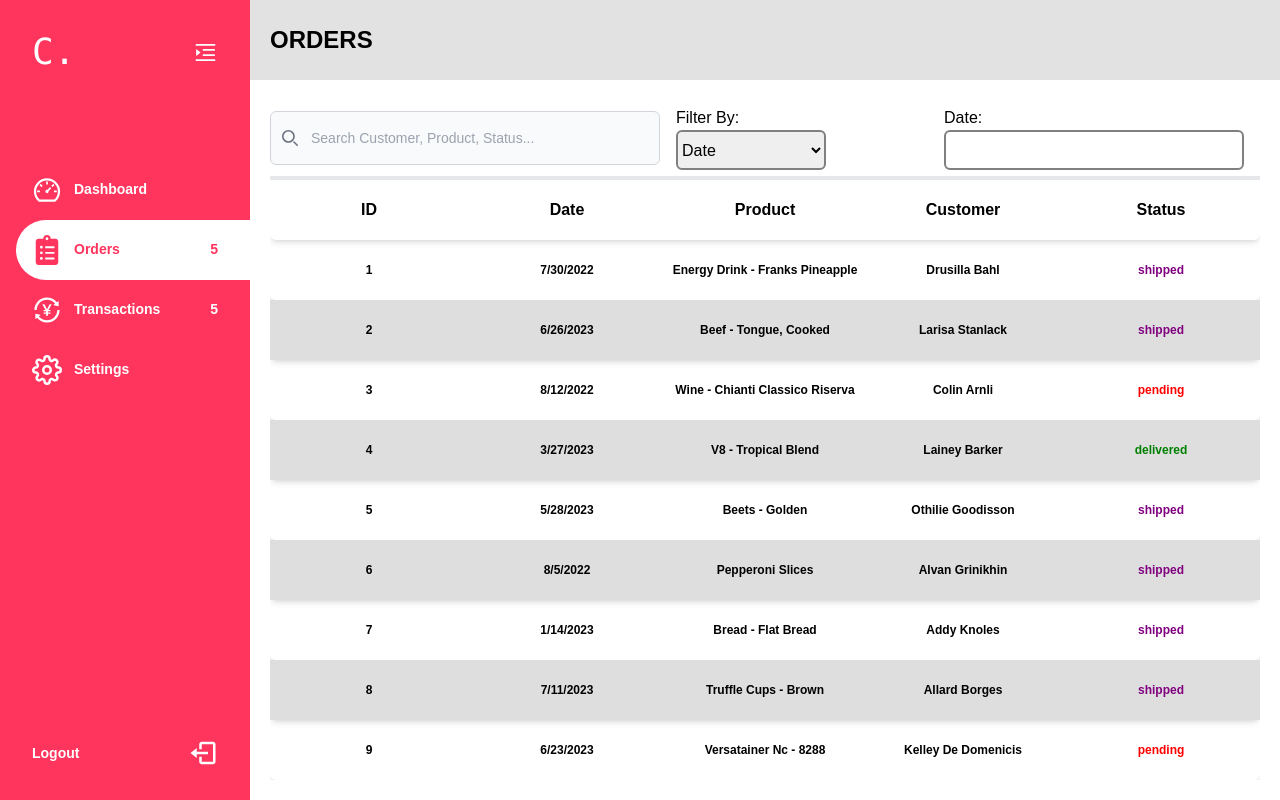
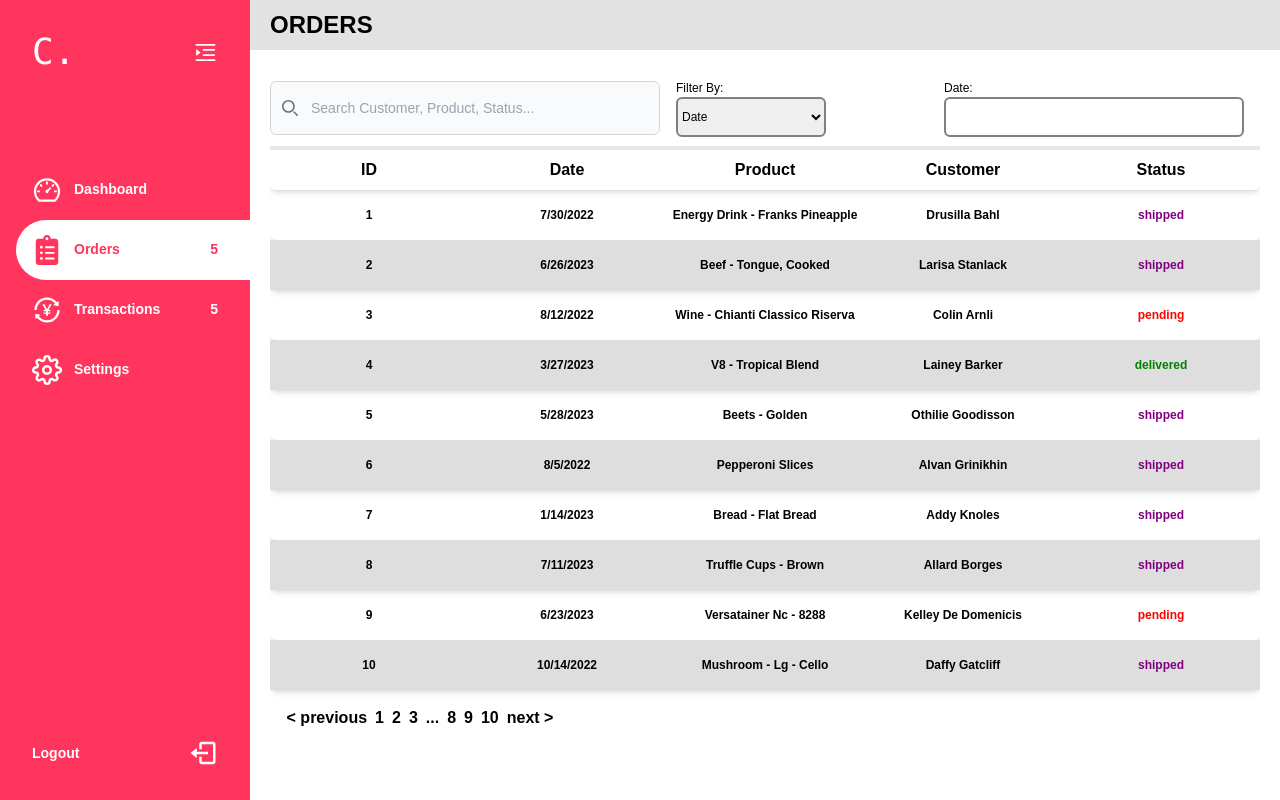
Before and after one commit to yomCode/cruiseDemo, a React (Create React App) app: page /orders in a window 1280 px wide. Built offline with nearby package versions, Linux system fonts and the light colour scheme; data requests are answered from the project's data file.

Commit message:
Pagination implemented

```diff
--- a/package.json
+++ b/package.json
@@ -11,11 +11,13 @@
     "@types/jest": "^27.5.2",
     "@types/node": "^16.18.39",
     "@types/react": "^18.2.15",
+    "@types/react-paginate": "^7.1.1",
     "@types/react-router-dom": "^5.3.3",
     "axios": "^1.4.0",
     "react": "^18.2.0",
     "react-dom": "^18.2.0",
     "react-icons": "^4.10.1",
+    "react-paginate": "^8.2.0",
     "react-redux": "^8.1.1",
     "react-router-dom": "^6.14.2",
     "react-scripts": "5.0.1",
--- a/src/components/DashboardNav.tsx
+++ b/src/components/DashboardNav.tsx
@@ -6,7 +6,7 @@ interface Props {
 
 const DashboardNav = ({ page }: Props) => {
   return (
-    <div className="w-full h-[80px] font-bold text-2xl bg-[#e2e2e2] py-3 px-5 flex items-center">
+    <div className="w-full h-[50px] font-bold text-2xl bg-[#e2e2e2] py-3 px-5 flex items-center">
       {page.toUpperCase()}
     </div>
   );
--- /dev/null
+++ b/src/components/Pagination.tsx
@@ -0,0 +1,50 @@
+import React, { useEffect, useState } from "react";
+import ReactPaginate from "react-paginate";
+
+interface PaginatedDataProps<T> {
+  itemsPerPage: number;
+  items: T[];
+  renderItem: (item: T) => React.ReactNode;
+}
+
+const PaginatedData = <T,>({
+  itemsPerPage,
+  items,
+  renderItem,
+}: PaginatedDataProps<T>) => {
+  const [currentItems, setCurrentItems] = useState<T[]>([]);
+  const [pageCount, setPageCount] = useState(1);
+  const [itemOffset, setItemOffset] = useState(0);
+
+  useEffect(() => {
+    const endOffset = itemOffset + itemsPerPage;
+    setCurrentItems(items?.slice(itemOffset, endOffset));
+    setPageCount(Math.ceil(items?.length / itemsPerPage));
+  }, [itemOffset, itemsPerPage, items]);
+
+  const handlePageClick = (e: any) => {
+    const newOffset = (e?.selected * itemsPerPage) % items?.length;
+    setItemOffset(newOffset);
+  };
+
+  return (
+    <>
+      {currentItems?.map((item: T) => {
+        return renderItem(item);
+      })}
+
+      <ReactPaginate
+        breakLabel="..."
+        nextLabel="next >"
+        onPageChange={handlePageClick}
+        pageRangeDisplayed={2}
+        pageCount={pageCount}
+        previousLabel="< previous"
+        renderOnZeroPageCount={null}
+        className="w-[300px] font-bold flex justify-center gap-2 mt-4 cursor-pointer"
+      />
+    </>
+  );
+};
+
+export default PaginatedData;
--- a/src/screens/Orders.tsx
+++ b/src/screens/Orders.tsx
@@ -2,6 +2,7 @@ import React, { useEffect, useState } from "react";
 import axios from "axios";
 import { useDispatch, useSelector } from "react-redux";
 import { setOrders } from "../store/OrderSlice";
+import PaginatedData from "../components/Pagination";
 
 export interface OrderProps {
   id: number;
@@ -120,7 +121,7 @@ const Orders = () => {
         </div>
         <div className="flex justify-between items-center w-full max-w-[600px] p-4">
           {/* Filter method */}
-          <div className="flex flex-col">
+          <div className="flex flex-col text-[12px]">
             <label>Filter By: </label>
             <select
               value={filterMethod}
@@ -132,7 +133,7 @@ const Orders = () => {
               <option value="status">Status</option>
             </select>
           </div>
-          <div className="flex flex-col">
+          <div className="flex flex-col text-[12px]">
             <label>
               {filterMethod === "customer"
                 ? "Customer"
@@ -153,14 +154,14 @@ const Orders = () => {
       <div className="w-full h-[calc(100vh-200px)] overflow-auto">
         <table className="w-full text-center table-fixed">
           <thead>
-            <tr className="rounded-md shadow-md h-[60px]">
+            <tr className="rounded-md shadow-md h-[40px]">
               {columns?.map((column) => {
                 return <th key={column?.header}>{column?.header}</th>;
               })}
             </tr>
           </thead>
           <tbody>
-            {formattedData?.map((order) => {
+            {/* {formattedData?.map((order) => {
               return (
                 <tr
                   key={order?.id}
@@ -187,7 +188,39 @@ const Orders = () => {
                   </td>
                 </tr>
               );
-            })}
+            })} */}
+            <PaginatedData<OrderProps>
+              itemsPerPage={10}
+              items={formattedData}
+              renderItem={(order: OrderProps) => {
+                return (
+                  <tr
+                    key={order?.id}
+                    className="w-full text-[12px] font-semibold rounded-md shadow-md hover:scale-[1.02] even:bg-[#dedede] cursor-pointer"
+                  >
+                    <td>{order?.id}</td>
+                    <td>{order?.date}</td>
+                    <td>{order?.productName}</td>
+                    <td>{order?.customerName}</td>
+                    <td className="h-[50px] flex justify-center items-center">
+                      <p
+                        className={`${
+                          order?.status === "pending"
+                            ? "text-[red]"
+                            : order?.status === "shipped"
+                            ? "text-[purple]"
+                            : order?.status === "delivered"
+                            ? "text-[green]"
+                            : ""
+                        }`}
+                      >
+                        {order?.status}
+                      </p>
+                    </td>
+                  </tr>
+                );
+              }}
+            />
           </tbody>
         </table>
       </div>
```
Also changed, not shown: 1 other file (tests, documents, lock files or other folders).
